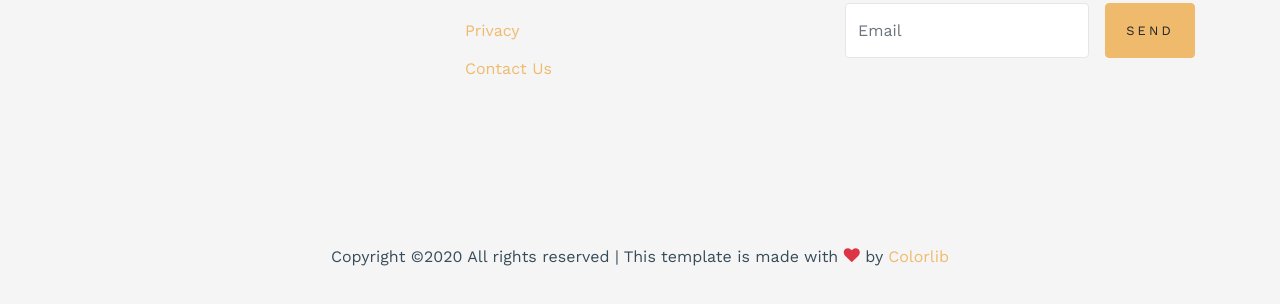
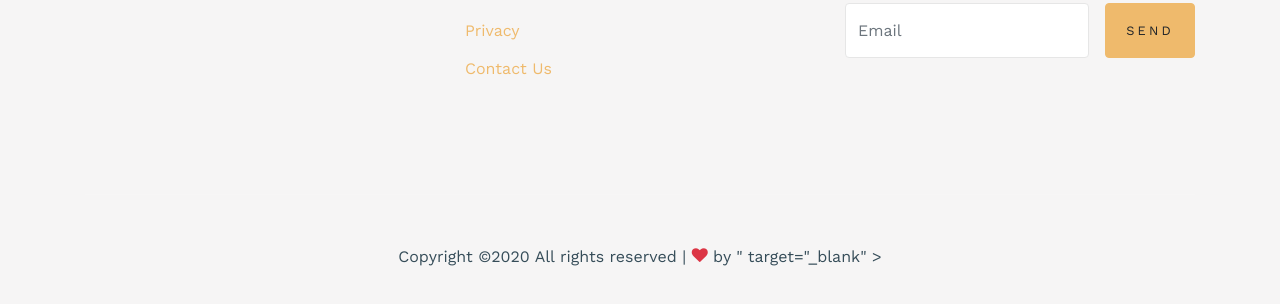
Before and after one commit to NirmalKnock/riverside-creations, a plain HTML site: page index.html in a window 1280 px wide. Shown: the part 3919-4223 px from the top of the page. Drawn offline with nearby package versions, Linux system fonts and the light colour scheme; some packages are replaced by stand-ins of ours; a script that the page names is missing; files whose address does not match are found by name.

Commit message:
Update index.html

```diff
--- a/index.html
+++ b/index.html
@@ -2,7 +2,7 @@
 <html lang="en">
 
   <head>
-    <title>Trips &mdash; Website Template by Colorlib</title>
+    <title>Trips &mdash;RiversideCreations</title>
     <meta charset="utf-8">
     <meta name="viewport" content="width=device-width, initial-scale=1, shrink-to-fit=no">
 
@@ -485,7 +485,7 @@
             <div class="border-top pt-5">
               <p>
             <!-- Link back to Colorlib can't be removed. Template is licensed under CC BY 3.0. -->
-            Copyright &copy;<script>document.write(new Date().getFullYear());</script> All rights reserved | This template is made with <i class="icon-heart text-danger" aria-hidden="true"></i> by <a href="https://colorlib.com" target="_blank" >Colorlib</a>
+            Copyright &copy;<script>document.write(new Date().getFullYear());</script> All rights reserved | <i class="icon-heart text-danger" aria-hidden="true"></i> by " target="_blank" ></a>
             <!-- Link back to Colorlib can't be removed. Template is licensed under CC BY 3.0. -->
             </p>
             </div>
```
